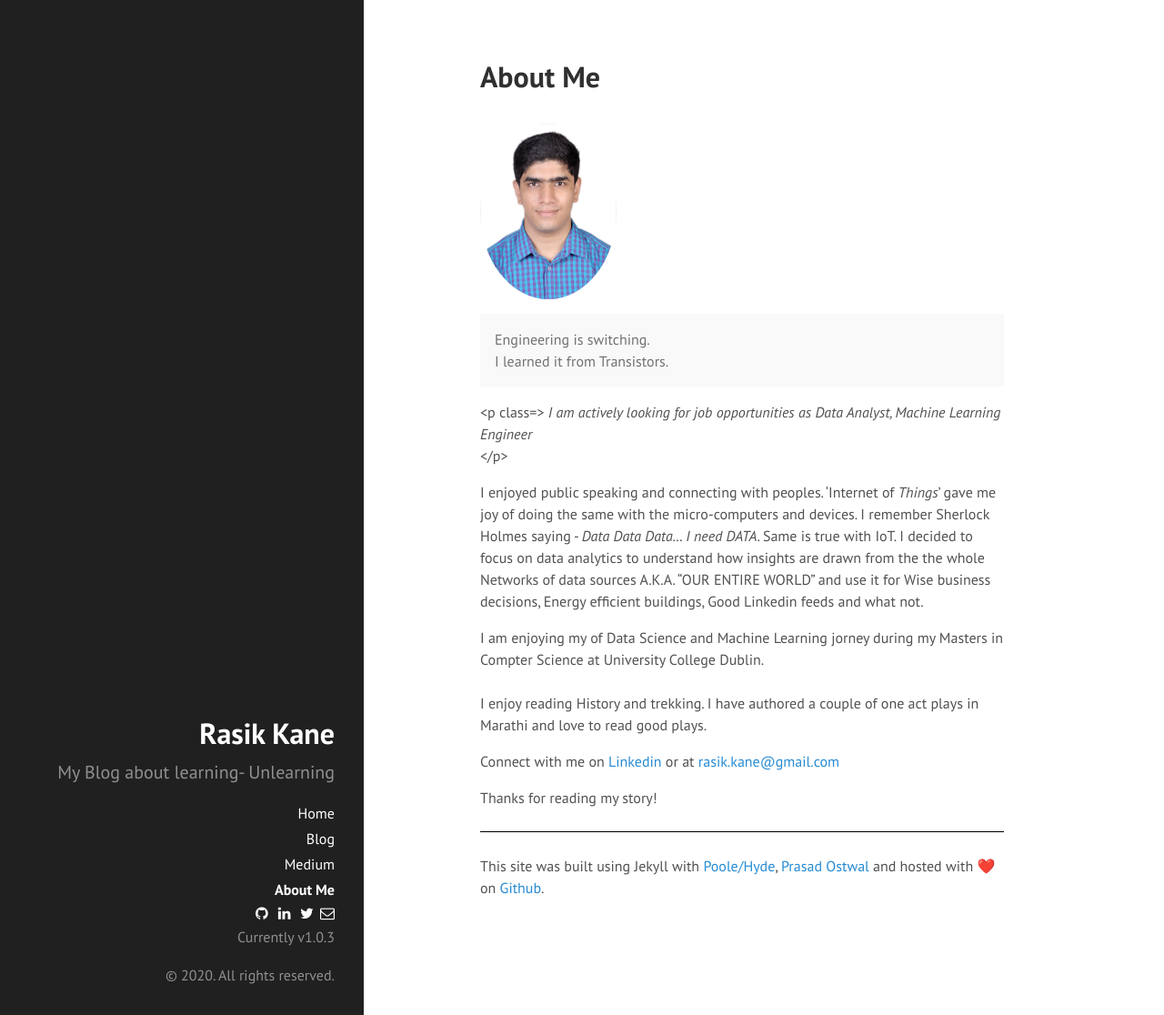
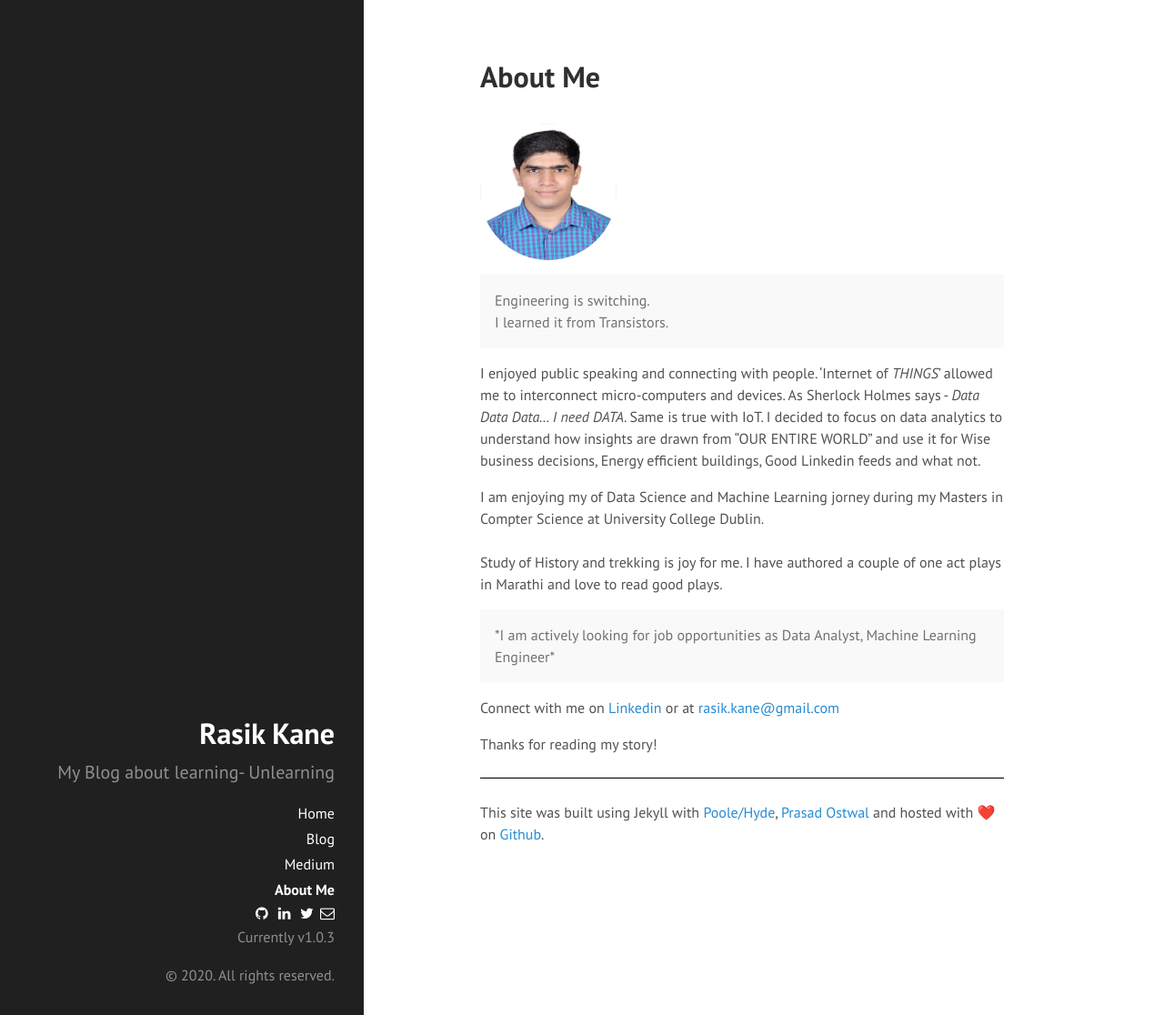
Before and after one commit to ostwalprasad/ostwalprasad.github.io, a Jekyll site: the page built from about.md, in a window 1280 px wide and 1116 px high. Shown: the whole window at 91% size. Built offline with Jekyll 4.4.1, drawn with Linux system fonts in a browser that asks for light colours; emoji names are drawn with the system emoji font.

Commit message:
about md update

```diff
--- a/about.md
+++ b/about.md
@@ -4,24 +4,24 @@ layout: page
 ---
 
 <br />
-<img class="img-circle" src="/public/RASIK.jpg" width="150">
+<img class="img-circle" src="/public/RASIK.jpg" width="150" height="150">
 
 <p class="message">
  Engineering is switching.<br />
  I learned it from Transistors.
 </p>
 
-<p class=>
- *I am actively looking for job opportunities as Data Analyst, Machine Learning Engineer*<br />
-</p>
-
-I enjoyed public speaking and connecting with peoples. 'Internet of *Things*' gave me joy of doing the same with the micro-computers and devices.
-I remember Sherlock Holmes saying - *Data Data Data... I need DATA*. Same is true with IoT. I decided to focus on data analytics to understand how insights are drawn from the the whole Networks of data sources A.K.A. "OUR ENTIRE WORLD" and use it for Wise business decisions, Energy efficient buildings, Good Linkedin feeds and what not.
+I enjoyed public speaking and connecting with people. 'Internet of *THINGS*' allowed me to interconnect  micro-computers and devices.
+As Sherlock Holmes says - *Data Data Data... I need DATA*. Same is true with IoT. I decided to focus on data analytics to understand how insights are drawn from "OUR ENTIRE WORLD" and use it for Wise business decisions, Energy efficient buildings, Good Linkedin feeds and what not.
 
 I am enjoying my of Data Science and Machine Learning jorney during my Masters in Compter Science at University College Dublin.
 <br />
 <br />
-I enjoy reading History and trekking. I have authored a couple of one act plays in Marathi and love to read good plays.
+Study of History and trekking is joy for me. I have authored a couple of one act plays in Marathi and love to read good plays.
+
+<p class="message">
+ *I am actively looking for job opportunities as Data Analyst, Machine Learning Engineer*<br />
+</p>
 
 Connect with me on [Linkedin](https://www.linkedin.com/in/kanerasik/) or at [rasik.kane@gmail.com](mailto:rasik.kane@gmail.com)
 
```
